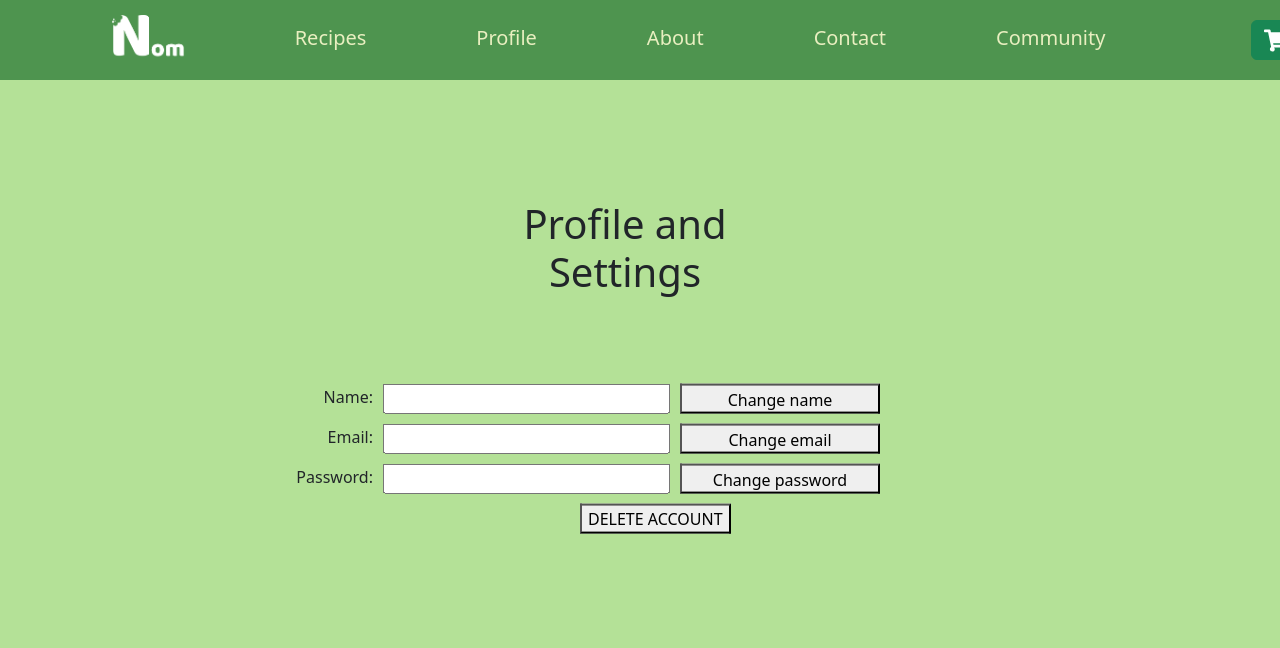
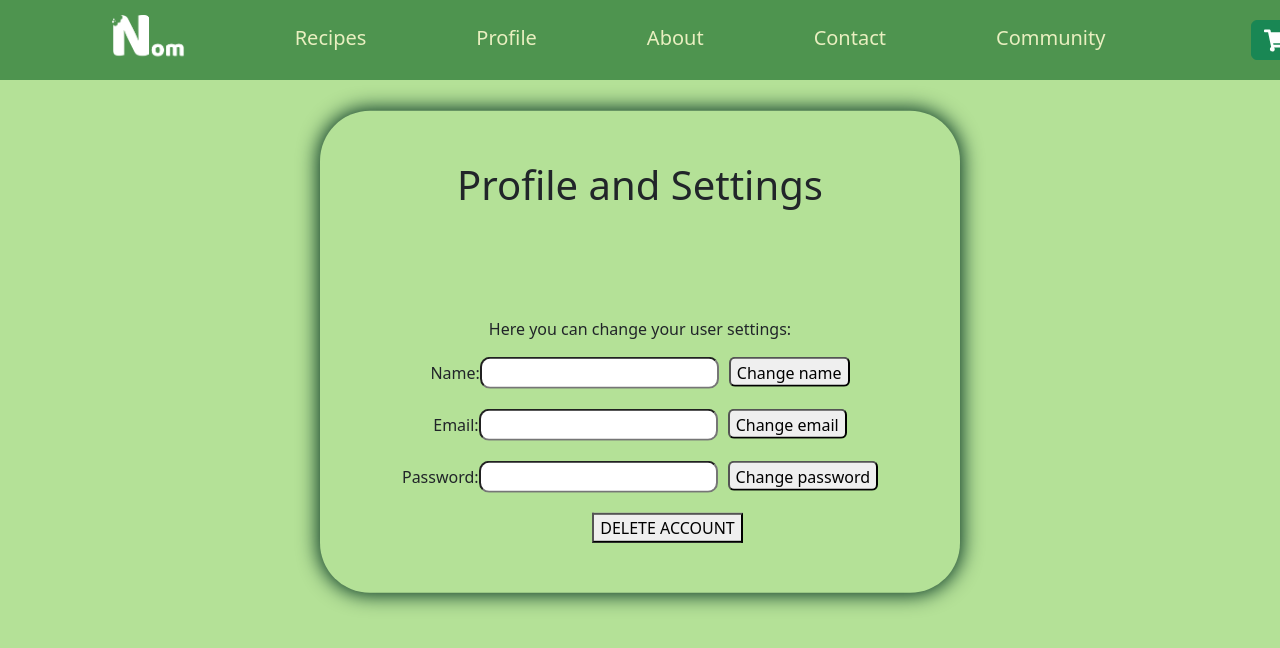
Before and after one commit to JessFisk/CN-FinalProject-FrontEnd, a React (Create React App) app: page /profile in a window 1280 px wide. Shown: the top 648 px of the page. Built offline with nearby package versions, Linux system fonts and the light colour scheme.

Commit message:
profile page css

```diff
--- a/src/pages/ProfilePage/ProfilePage.css
+++ b/src/pages/ProfilePage/ProfilePage.css
@@ -1,42 +1,38 @@
 #profileContainer{
+    text-align: center;
     width: 50%;
     display: block;
     position: fixed;
     top: 50%;
     left: 50%;
-    transform: translate(-25%, -60%);
+    transform: translate(-50%, -60%);
+    border-radius: 50px;
+    padding: 50px;
+    box-shadow: 0px 0px 20px 2px #023020;
+    background-color: #B4E197;
 }
 
 #profilePage {
-    text-align: center;
-    font-size: 40px;
-    padding-right: 350px;
-    padding-bottom: 80px;
+  padding-bottom: 100px;
 }
 
 #label {
-    display: flex;
-    flex-direction: row;
-    justify-content: flex-end;
     text-align: right;
-    width: 400px;
     line-height: 26px;
-    margin-bottom: 10px;
+    margin-bottom: 20px;
   }
 
-  #inputBox {
-    height: 30px;
-    padding-left: 50px;
-    flex: 0 0 200px;
-    margin-left: 10px;
+  #inputBox{
+    border-radius: 10px;
   }
 
   #btn {
     height: 30px;
     flex: 0 0 200px;
     margin-left: 10px;
+    border-radius: 6px;
   }
 
   #deleteBtn {
-    margin-left: 100px;
+    margin-left: 55px;
   }
--- a/src/pages/ProfilePage/ProfilePage.js
+++ b/src/pages/ProfilePage/ProfilePage.js
@@ -11,9 +11,10 @@ const ProfilePage = (props) => {
     return (
         <div id="profileContainer">
             <h1 id="profilePage"> Profile and Settings </h1>
-            <span><label id="label">Name:<input id="inputBox" type="text"></input><button id="btn">Change name</button></label></span>
-            <span><label id="label">Email:<input id="inputBox" type="email"></input><button id="btn">Change email</button></label></span>
-            <span><label id="label">Password:<input id="inputBox" type="password"></input><button id="btn">Change password</button></label></span>
+            <p>Here you can change your user settings:</p>
+                <label id="label">Name:<input type="text" id="inputBox"></input><button id="btn">Change name</button></label>
+                <label id="label">Email:<input type="email" id="inputBox"></input><button id="btn">Change email</button></label>
+                <label id="label">Password:<input type="password" id="inputBox"></input><button id="btn">Change password</button></label>
             <button id="deleteBtn">DELETE ACCOUNT</button>
         </div>
     )
```
